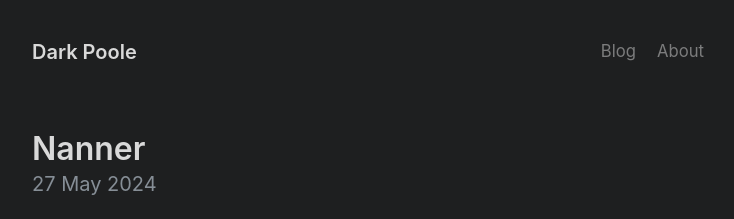
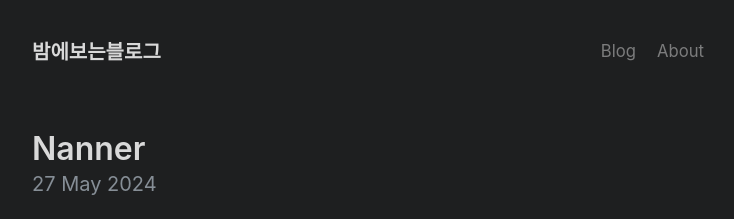
Before and after one commit to dbckd999/dbckd999.github.io, a Jekyll site: the page built from index.html, in a window 1280 px wide. Shown: the top 219 px of the page, without its empty margins (272-1006 px from the left). Built offline with Jekyll 4.4.1, drawn with Linux system fonts in a browser that asks for light colours; the list of posts is cut into pages by our own code.

Commit message:
기본데이터 수정

```diff
--- a/_config.yml
+++ b/_config.yml
@@ -1,5 +1,5 @@
 # Setup
-title: Dark Poole
+title: 밤에보는블로그
 url: https://dbckd999.github.io
 paginate: 1
 baseurl: ""
--- a/_includes/head.html
+++ b/_includes/head.html
@@ -11,7 +11,6 @@
   </title>
 
   <link rel="stylesheet" href="{{ 'styles.css' | relative_url }}">
-  <link rel="apple-touch-icon-precomposed" sizes="144x144" href="{{ '/assets/apple-touch-icon-precomposed.png' | relative_url }}">
   <link rel="shortcut icon" href="{{ '/assets/favicon.ico' | relative_url }}">
   <link rel="alternate" type="application/atom+xml" title="{{ site.title }}" href="{{ 'atom.xml' | relative_url }}">
 
```
Also changed, not shown: 1 other file.
